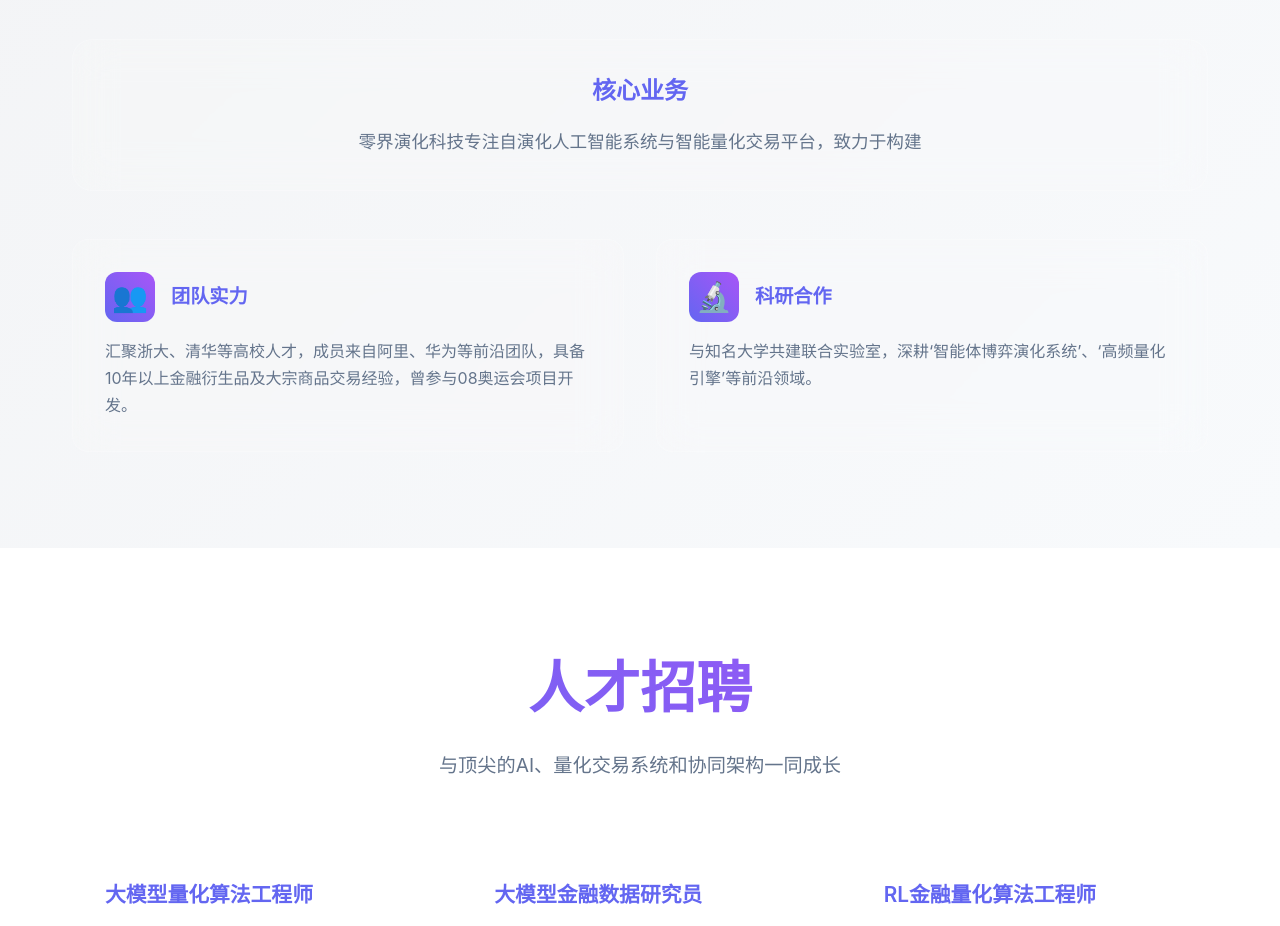
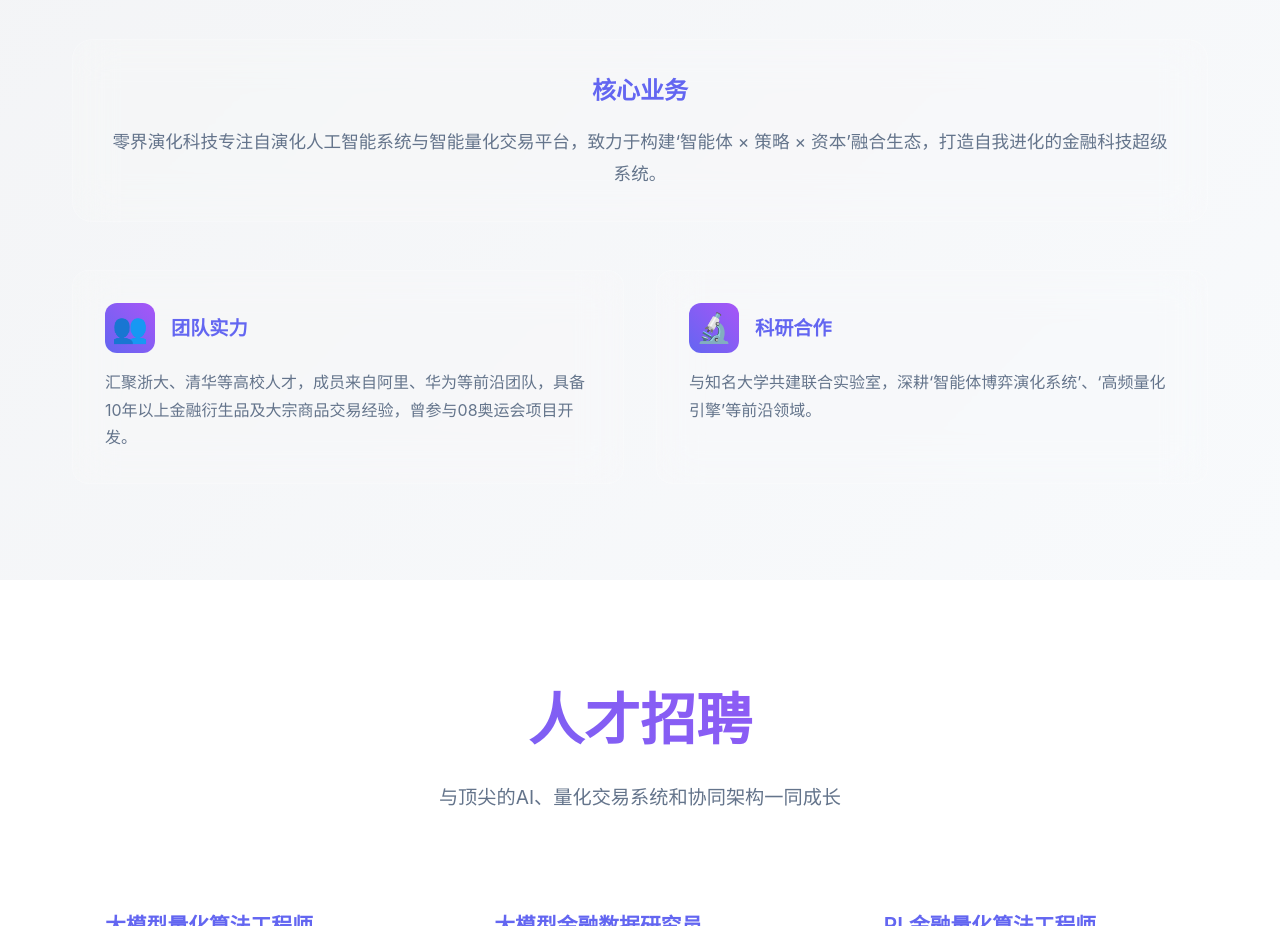
Before and after one commit to woshizhongjiezhe/qrCode23, a plain HTML site: page index.html in a window 1280 px wide. Shown: the part 2020-2946 px from the top of the page. Drawn offline with Linux system fonts and the light colour scheme; animation ran at ten frames a second.

Commit message:
Update index.html

```diff
--- a/index.html
+++ b/index.html
@@ -110,7 +110,7 @@
                 <div class="business-content">
                     <div class="business-main">
                         <h3 data-zh="核心业务" data-en="Core Business">核心业务</h3>
-                        <p data-zh="零界演化科技专注自演化人工智能系统与智能量化交易平台，致力于构建"智能体 × 策略 × 资本"融合生态，打造自我进化的金融科技超级系统。" data-en="SingularityX Evolution focuses on self-evolving AI systems and intelligent quantitative trading platforms, committed to building an integrated ecosystem of 'Agents × Strategies × Capital' to create a self-evolving fintech super system.">零界演化科技专注自演化人工智能系统与智能量化交易平台，致力于构建"智能体 × 策略 × 资本"融合生态，打造自我进化的金融科技超级系统。</p>
+                        <p data-zh="零界演化科技专注自演化人工智能系统与智能量化交易平台，致力于构建‘智能体 × 策略 × 资本’融合生态，打造自我进化的金融科技超级系统。" data-en="SingularityX Evolution focuses on self-evolving AI systems and intelligent quantitative trading platforms, committed to building an integrated ecosystem of 'Agents × Strategies × Capital' to create a self-evolving fintech super system.">零界演化科技专注自演化人工智能系统与智能量化交易平台，致力于构建"智能体 × 策略 × 资本"融合生态，打造自我进化的金融科技超级系统。</p>
                     </div>
                     <div class="business-grid">
                         <div class="business-card">
```
